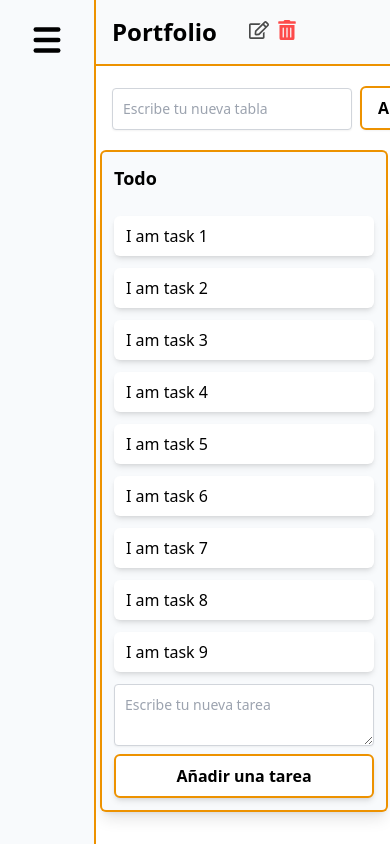
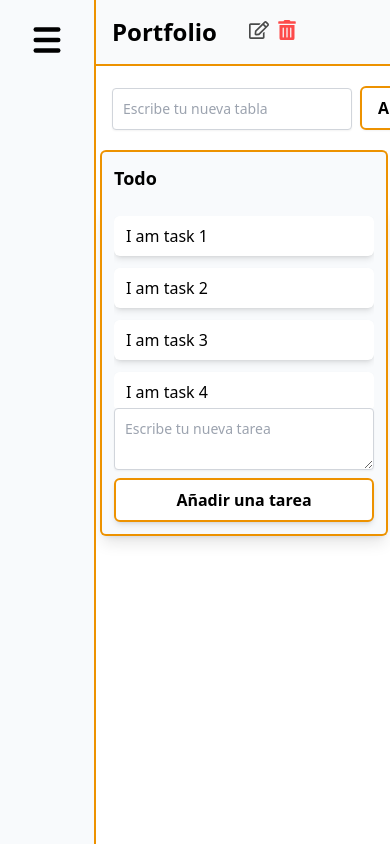
Before and after one commit to alejandropovedabisquert/todo-list-v2, a React (Create React App) app: page /project-1 in a window 390 px wide. Shown: the top 844 px of the page. Built offline with nearby package versions, Linux system fonts and the light colour scheme; the HTML template or start-up script is replaced by a standard one.

Commit message:
responsive table

```diff
--- a/src/components/Nav.js
+++ b/src/components/Nav.js
@@ -41,7 +41,7 @@ const Nav = ({data, setData}) =>{
 
     return(
         <>
-            <div className={`overflow-y-auto block lg:hidden lg:fixed min-h-[300px] h-screen lg:w-72 border-r-2 border-secondary-color bg-slate-50 z-50 transition-all ${open ? "w-screen fixed": "w-24 absolute"}`}>
+            <div className={`overflow-y-auto block lg:hidden lg:fixed min-h-[300px] h-full lg:w-72 border-r-2 border-secondary-color bg-slate-50 z-50 transition-all ${open ? "w-screen fixed": "w-24 absolute"}`}>
                 <Link to="/" onClick={()=> setOpen(false)}><h1 className={`text-center py-4 text-2xl border-b-2 border-secondary-color ${open ? null: "hidden"}`}>TODO List</h1></Link>
                 <ApMenuButton open={open} setOpen={setOpen}/>
                 <>
--- a/src/components/Table.js
+++ b/src/components/Table.js
@@ -60,7 +60,7 @@ const Table = ({tasks, table, index, data, allData, setData}) =>{
             {(provided) => {
                 return(
                     <div
-                        className={`w-72 min-w-[18rem] my-5 mx-1 md:m-5`}
+                        className={`w-72 min-w-[18rem] my-5 mx-1 md:m-5 max-h-160`}
                         {...provided.draggableProps}
                         ref={provided.innerRef}
                     >
@@ -113,9 +113,11 @@ const Table = ({tasks, table, index, data, allData, setData}) =>{
                                         {...provided.droppableProps}
                                         className={`px-3 py-3 rounded-b-md border-2 border-secondary-color border-t-0 transition-all duration-300 shadow-lg ${style.backgroundColor}`}
                                     >
-                                        {tasks.map((task, index) =>(
-                                            <Task key={task.id} task={task} index={index} data={data} allData={allData} setData={setData} tableId={table.id}/>
-                                        ))}
+                                        <div className="pb-3 max-h-48 lg:max-h-96 overflow-y-auto">
+                                            {tasks.map((task, index) =>(
+                                                <Task key={task.id} task={task} index={index} data={data} allData={allData} setData={setData} tableId={table.id}/>
+                                            ))}
+                                        </div>
                                         {provided.placeholder}
                                         <TaskForm data={data} setData={setData} tableId={table.id} allData={allData}/>
                                     </div>
```
